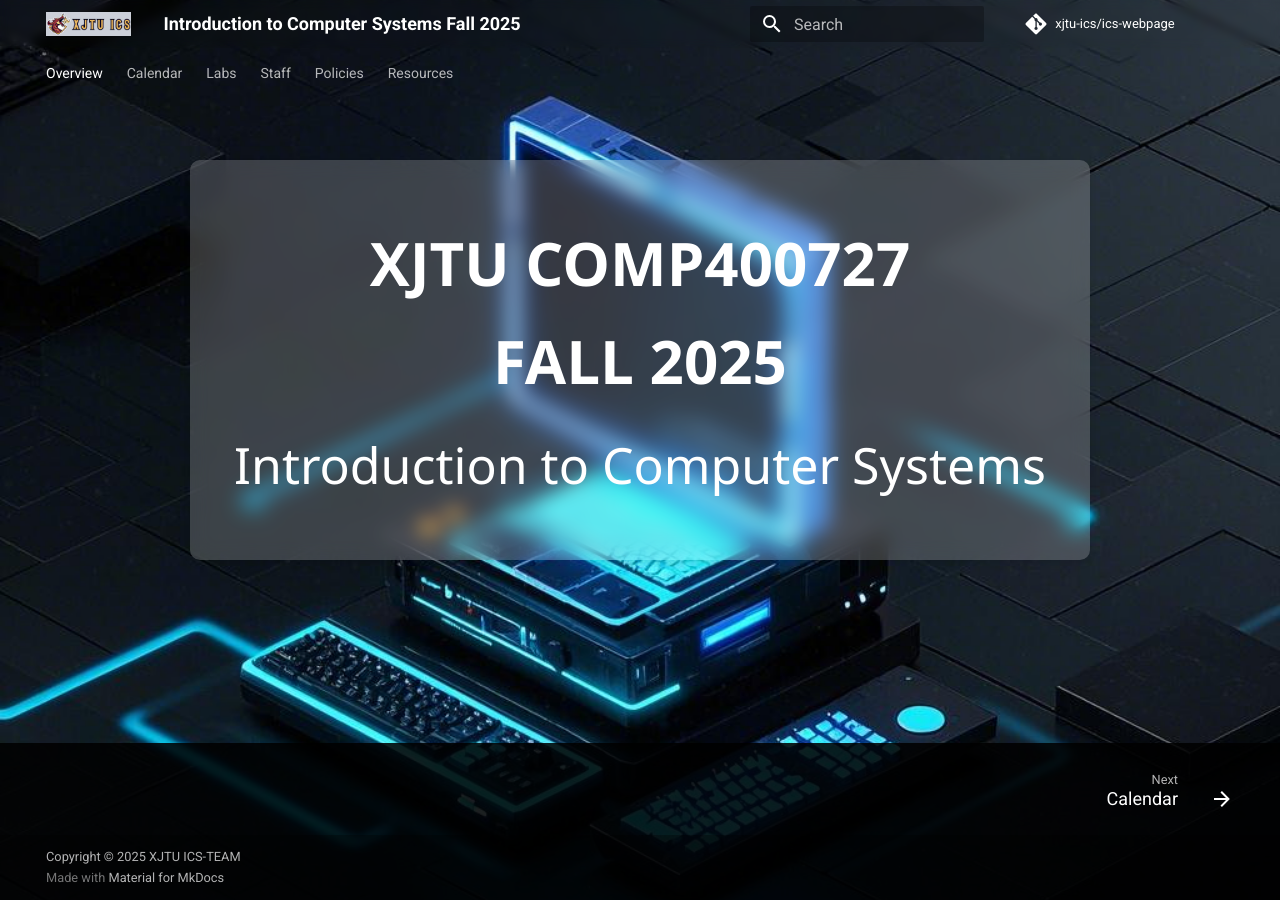
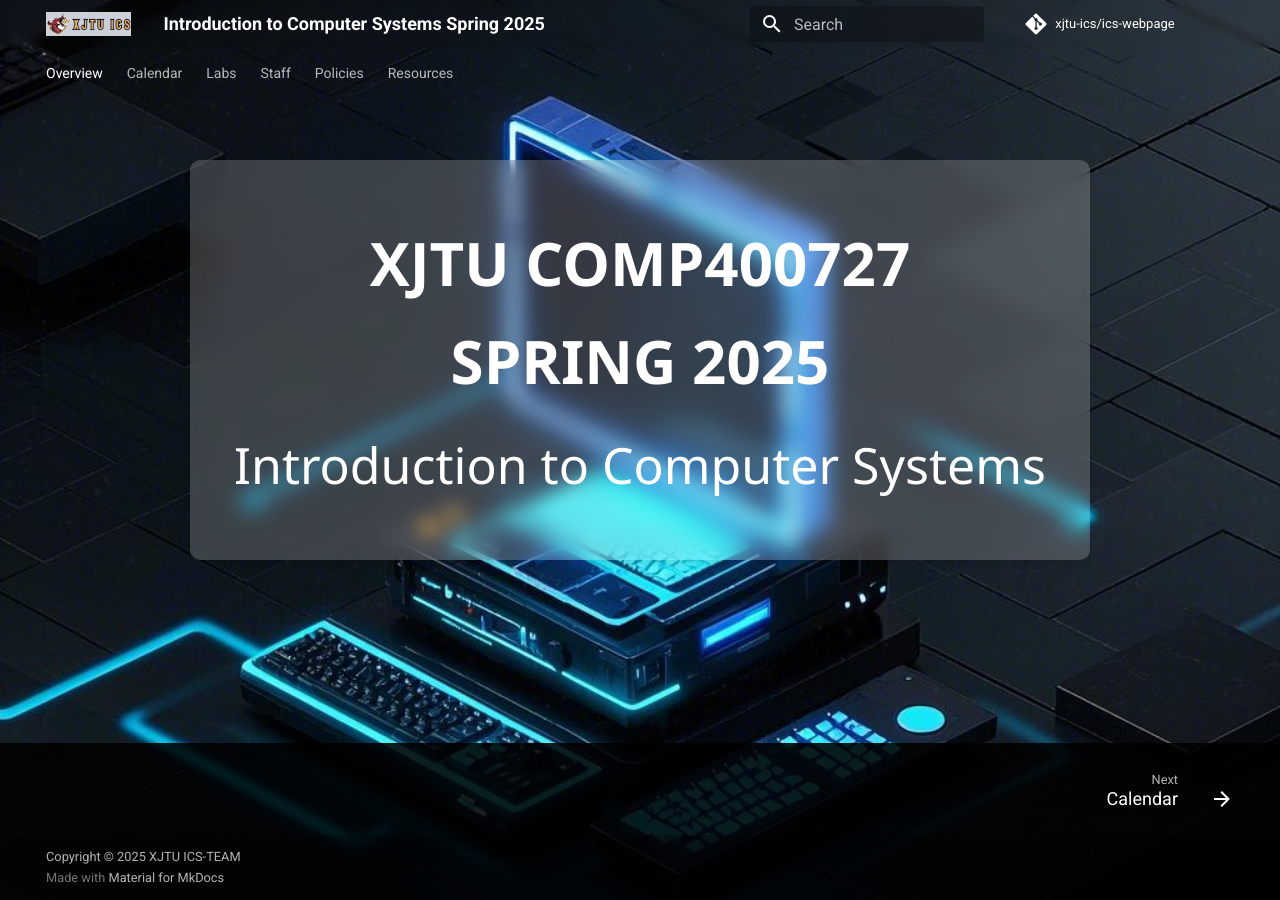
Before and after one commit to xjtu-ics/ics-webpage, an MkDocs documentation site: the page built from docs/index.md, in a window 1280 px wide. Built offline with MkDocs 1.6.1 and Material for MkDocs 9.7.7, drawn with Linux system fonts in a browser that asks for light colours; comment, search, counter and statistics services are not loaded; the version menu is left out.

Commit message:
fix: change title to spring 2025

```diff
--- a/docs/index.md
+++ b/docs/index.md
@@ -90,7 +90,7 @@ hide:
 <body>
     <div class="frosted-glass">
         <div>XJTU COMP400727</div>
-        <div>FALL 2025</div>
+        <div>SPRING 2025</div>
         <div>Introduction to Computer Systems</div>
     </div>
 </body>
--- a/mkdocs.yml
+++ b/mkdocs.yml
@@ -1,5 +1,5 @@
 # Project information
-site_name: Introduction to Computer Systems Fall 2025
+site_name: Introduction to Computer Systems Spring 2025
 site_url: https://xjtu-ics.github.io/ics-webpage/
 site_author: XJTU-ICS TEAM
 site_description: >-
```
